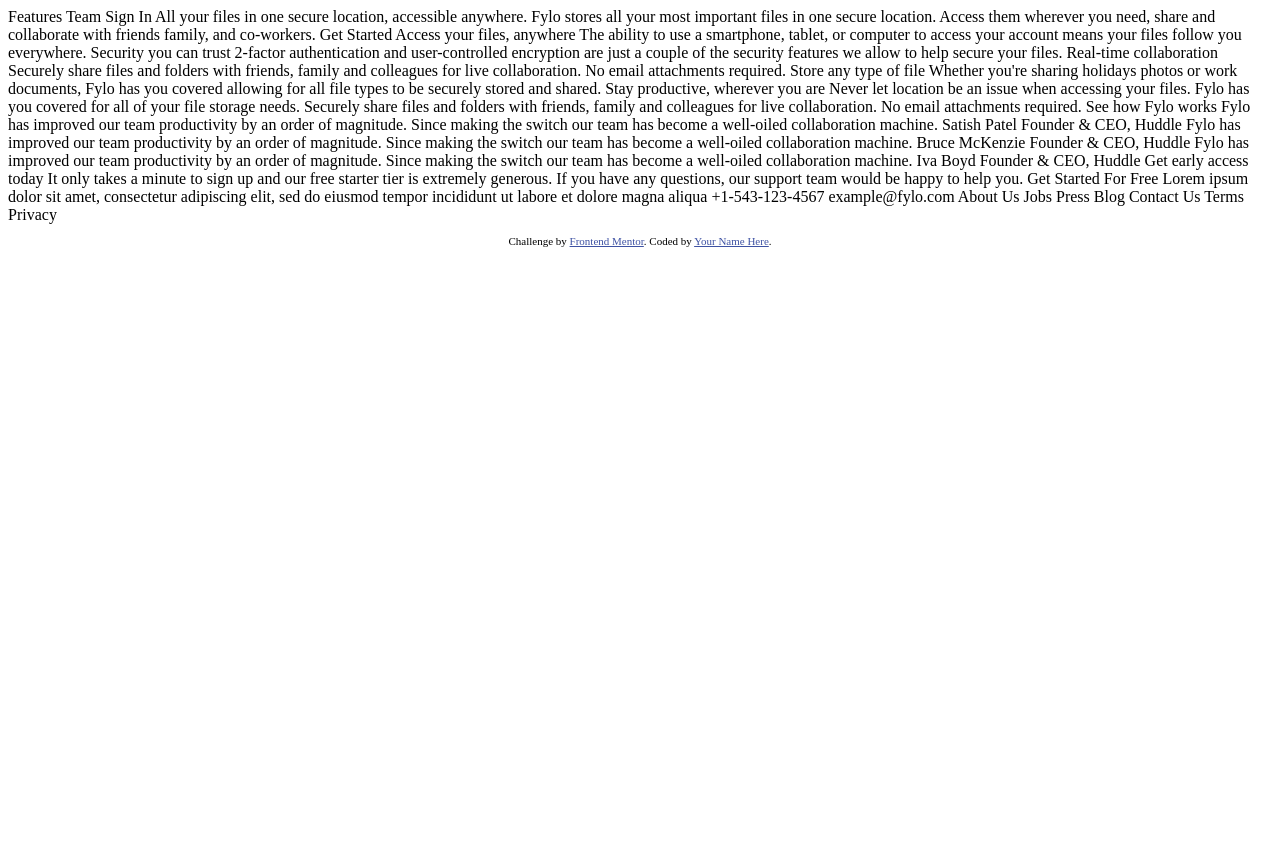
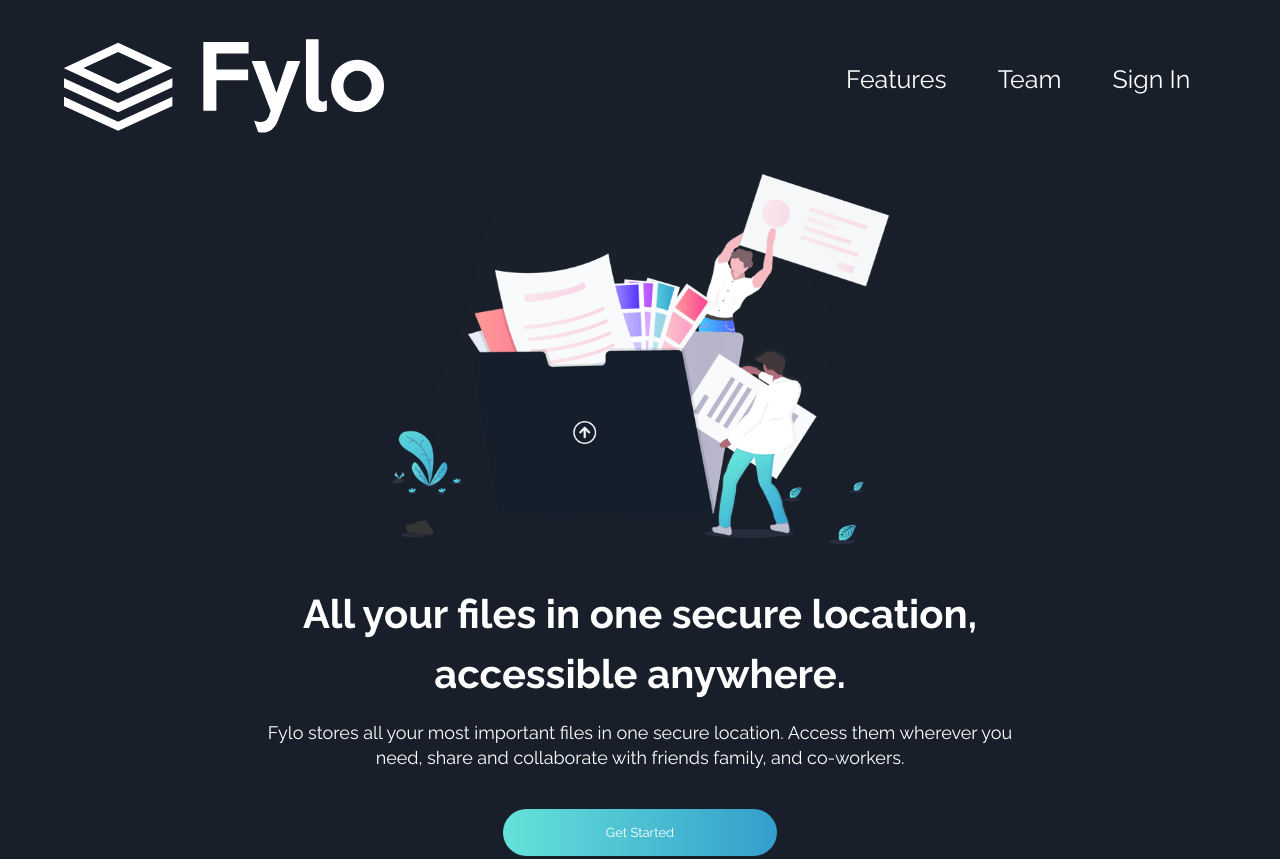
Before and after one commit to kartyszko/challenge1, a plain HTML site: page index.html in a window 1280 px wide. Shown: the top 859 px of the page. Before the commit the page ends 800 px from the top, so only its background shows below. Drawn offline with Linux system fonts and the light colour scheme.

Commit message:
add nav and header

```diff
--- a/index.html
+++ b/index.html
@@ -8,20 +8,35 @@
 
   <title>Frontend Mentor | Fylo landing page with dark theme and features grid</title>
 
+  <link href="https://fonts.googleapis.com/css2?family=Raleway:wght@400;700&display=swap" rel="stylesheet">
+
   <link rel="stylesheet" href="style.css">
 </head>
 
 <body>
-  Features
-  Team
-  Sign In
+  <nav class="clearfix">
+    <div class="logo">
+      <a href="index.html" class="btn1"><img src="images/logo.svg" alt="logo"></a>
+      </div>
+    <ul>
+      <li><a href="#">Features</a></li>
+      <li><a href="#">Team</a></li>
+      <li><a href="#">Sign In</a></li>
+    </ul>
+  </nav>
+  <header>
+    <div class="welcome">
+      <img src="images/illustration-intro.png" alt="illustraion">
+      <h1>All your files in one secure location, accessible anywhere.</h1>
+      <p>Fylo stores all your most important files in one secure location. Access them wherever you need, share and collaborate with friends family, and co-workers.</p>
+    </div>
+    <button>Get Started</button>
+  </header>
 
-  All your files in one secure location, accessible anywhere.
+</br>
+</br>
+</br>
 
-  Fylo stores all your most important files in one secure location. Access them wherever
-  you need, share and collaborate with friends family, and co-workers.
-
-  Get Started
 
   Access your files, anywhere
 
--- a/style.css
+++ b/style.css
@@ -1,3 +1,181 @@
+/* font-family: 'Raleway', sans-serif; */
+
+* {
+    margin: 0;
+    padding: 0;
+    box-sizing: border-box;
+}
+
+.clearfix::after {
+    content: "";
+    display: block;
+    clear: both;
+}
+
+html {
+    background-color:  hsl(218, 28%, 13%);
+    color: hsl(0, 0%, 100%);
+    font-size: 10px;
+}
+
+/* nav */
+nav {
+    padding: 3% 5% 0;
+    font-family: 'Raleway', sans-serif;
+    max-width: 1440px;
+    margin-left: auto;
+    margin-right: auto;
+}
+
+nav div.logo {
+    width: 25vw;
+    float: left;
+}
+
+nav div.logo img {
+    width: 100%;
+}
+
+nav ul {
+    list-style: none;
+    float: right;
+}
+
+nav ul li {
+    float: left;
+}
+
+nav ul li a {
+    display: block;
+    margin: 2vw 2vw 0;
+    color: hsl(0, 0%, 100%);
+    font-size: 1.4rem;
+    text-decoration: none;
+}
+
+@media (min-width: 411px) {
+    nav ul li a {
+    font-size: 1.8rem;
+    }
+}
+
+@media (min-width: 768px) {
+    nav ul li a {
+    font-size: 2.0rem;
+    }
+}
+
+@media (min-width: 1024px) {
+    nav ul li a {
+    font-size: 2.5rem;
+    }
+}
+
+@media (min-width: 1440px) {
+    nav ul li a {
+    font-size: 3.0rem;
+    }
+}
+
+/* header */
+
+header {
+    margin-top: 3%;
+    max-width: 1440px;
+    margin-left: auto;
+    margin-right: auto;
+}
+
+header div.welcome img {
+    display: block;
+    margin: 0 auto;
+    width: 80vw;
+    max-width: 500px;
+}
+
+header div.welcome h1 {
+    max-width: 750px;
+    font-family: 'Raleway', sans-serif;
+    margin: 5vh 10vw 0;
+    text-align: center;
+    line-height: 150%;
+}
+
+header div.welcome p {
+    max-width: 750px;
+    font-family: 'Raleway', sans-serif;
+    margin: 2vh 10vw 0;
+    text-align: center;
+    font-size: 1.3em;
+    line-height: 140%;
+}
+
+@media (min-width: 375px) {
+    header div.welcome h1 {
+        font-size: 2.3em;
+    }
+    header div.welcome p {
+        font-size: 1.5em;
+    }
+}
+
+@media (min-width: 425px) {
+    header div.welcome h1 {
+        font-size: 2.5em;
+    }
+    header div.welcome p {
+        font-size: 1.7em;
+    }
+}
+
+@media (min-width: 768px) {
+    header div.welcome h1 {
+        font-size: 3.5em;
+    }
+
+}
+
+@media (min-width: 1024px) {
+    header div.welcome h1 {
+        font-size: 4em;
+        margin-left: auto;
+        margin-right: auto;
+    }
+    header div.welcome p {
+        font-size: 1.8em;
+        margin-left: auto;
+        margin-right: auto;
+    }
+}
+
+@media (min-width: 1440px) {
+    header div.welcome h1 {
+        font-size: 5em;
+    }
+    header div.welcome p {
+        font-size: 2em;
+    }
+}
+
+header button {
+    display: block;
+    margin: 3vw auto 0;
+    background-image: linear-gradient(90deg, hsl(176, 68%, 64%), hsl(198, 60%, 50%));
+    padding: 2vh 8vw;
+    text-decoration: none;
+    color: hsl(0, 0%, 100%);
+    font-size: 1.3em;
+    font-family: 'Raleway', sans-serif;
+    border-radius: 25px;
+    border: none;
+}
+
+
+
+
+
+
+/* footer */
 .attribution {
     font-size: 11px;
     text-align: center;
```
